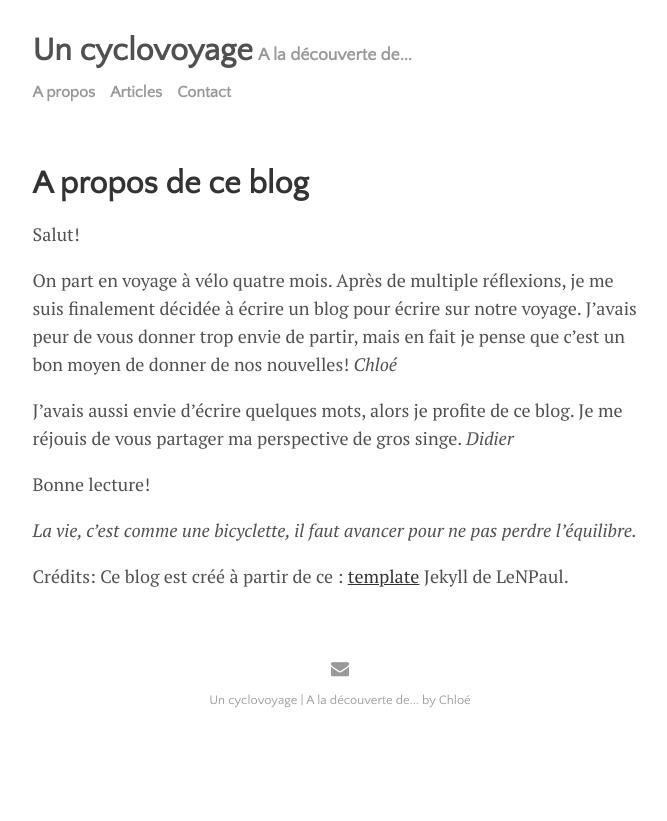
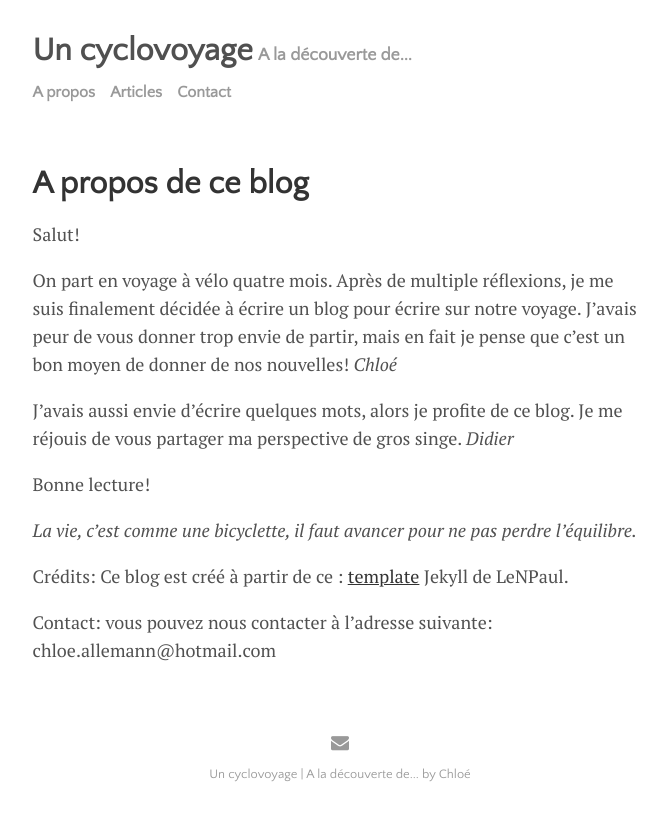
Before and after one commit to cyclovoyage/cyclovoyage.github.io, a Jekyll site: the page built from menu/about.md, in a window 1280 px wide. Shown: the top 821 px of the page, without its empty margins (300-967 px from the left). Built offline with Jekyll 4.4.1, drawn with Linux system fonts in a browser that asks for light colours; some of the changed lines change nothing that is shown.

Commit message:
Update about.md

```diff
--- a/menu/about.md
+++ b/menu/about.md
@@ -1,7 +1,7 @@
 ---
 layout: page
 title: A propos de ce blog
-author: "Chloé"
+author: "Chloé et Didier"
 categories: journal
 tags: [documentation,sample]
 image: cyclo_allaman.jpg
@@ -9,7 +9,8 @@
 
 Salut!
 
-On part en voyage à vélo quatre mois. Après de multiple réflexions, je me suis finalement décidée à écrire un blog pour écrire sur notre voyage. J’avais peur de vous donner trop envie de partir, mais en fait je pense que c’est un bon moyen de donner de nos nouvelles! *Chloé*
+On part en voyage à vélo quatre mois. Après de multiple réflexions, je me suis finalement décidée à écrire un blog pour écrire sur notre voyage. J’avais peur de vous donner trop envie de partir, mais en fait je pense que c’est un bon moyen de donner de nos nouvelles!
+ *Chloé*
 
 J'avais aussi envie d'écrire quelques mots, alors je profite de ce blog. Je me réjouis de vous partager ma perspective de gros singe. *Didier*
 
@@ -21,3 +22,6 @@
 
 
 Crédits: Ce blog est créé à partir de ce  : <a href="https://github.com/LeNPaul/jekyll-starter-kit" target="_blank">template</a> Jekyll de LeNPaul.
+
+
+Contact: vous pouvez nous contacter à l'adresse suivante: chloe.allemann@hotmail.com
```
